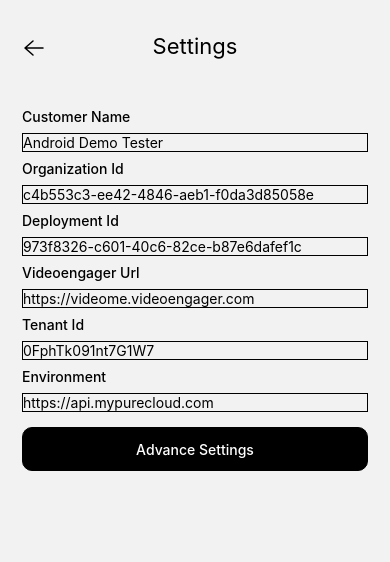
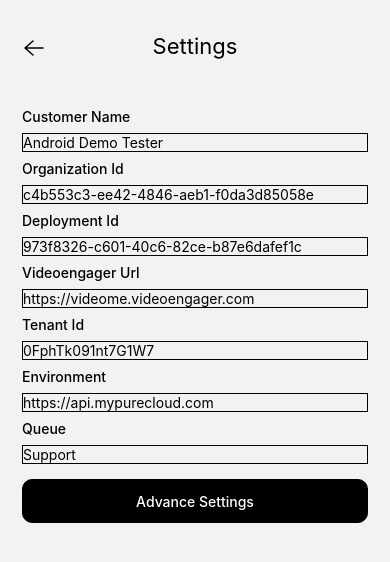
Before and after one commit to VideoEngager/react-native-demo, a React Native app: screen /Settings in a window 390 px wide. Shown: the top 562 px of the page. Built offline with nearby package versions, Linux system fonts and the light colour scheme.

Commit message:
fix: add queue to settings

```diff
--- a/src/contexts/Settings.js
+++ b/src/contexts/Settings.js
@@ -7,6 +7,7 @@ const SettingsContext = createContext({
   videoengagerUrl: '',
   tenantId: '',
   environment: '',
+  queue: '',
   avatarImageUrl: '',
   informationLabelText: '',
   backgroundImageURL: '',
@@ -37,6 +38,7 @@ const SettingsContext = createContext({
   setCallWithSpeakerPhone: () => {},
   setHideAvatar: () => {},
   setHideName: () => {},
+  setQueue: () => {},
 });
 
 export const SettingsProvider = ({...rest}) => {
@@ -52,6 +54,7 @@ export const SettingsProvider = ({...rest}) => {
   );
   const [tenantId, setTenantId] = useState('0FphTk091nt7G1W7');
   const [environment, setEnvironment] = useState('https://api.mypurecloud.com');
+  const [queue, setQueue] = useState('Support');
   const [avatarImageUrl, setAvatarImageUrl] = useState('');
   const [informationLabelText, setInformationLabelText] = useState('');
   const [backgroundImageURL, setBackgroundImageURL] = useState('');
@@ -87,6 +90,7 @@ export const SettingsProvider = ({...rest}) => {
       callWithSpeakerPhone,
       hideAvatar,
       hideName,
+      queue,
       setCustomerName,
       setOrganizationId,
       setDeploymentId,
@@ -105,6 +109,7 @@ export const SettingsProvider = ({...rest}) => {
       setCallWithSpeakerPhone,
       setHideAvatar,
       setHideName,
+      setQueue,
     }),
     [
       customerName,
@@ -125,6 +130,7 @@ export const SettingsProvider = ({...rest}) => {
       callWithSpeakerPhone,
       hideAvatar,
       hideName,
+      queue,
     ],
   );
 
--- a/src/screens/GenesysCloud.js
+++ b/src/screens/GenesysCloud.js
@@ -30,6 +30,7 @@ export const GenesysCloudDemo = () => {
     callWithSpeakerPhone,
     hideAvatar,
     hideName,
+    queue,
   } = useSettings();
 
   const config = {
@@ -51,6 +52,7 @@ export const GenesysCloudDemo = () => {
     callWithSpeakerPhone,
     hideAvatar,
     hideName,
+    queue,
   };
 
   return (
--- a/src/screens/Settings.js
+++ b/src/screens/Settings.js
@@ -20,12 +20,14 @@ export const Settings = () => {
     videoengagerUrl,
     tenantId,
     environment,
+    queue,
     setCustomerName,
     setOrganizationId,
     setDeploymentId,
     setVideoengagerUrl,
     setTenantId,
     setEnvironment,
+    setQueue,
   } = useSettings();
   return (
     <SafeAreaView style={styles.container}>
@@ -74,6 +76,13 @@ export const Settings = () => {
           value={environment}
           onChangeText={setEnvironment}
         />
+        <TextInput
+          style={styles.btnText}
+          label={'Queue'}
+          placeholder={'Queue'}
+          value={queue}
+          onChangeText={setQueue}
+        />
         <TouchableOpacity
           style={styles.button}
           onPress={() => navigation.navigate('AdvanceSettings')}>
```
Also changed, not shown: 2 other files (tests, documents, lock files or other folders).
